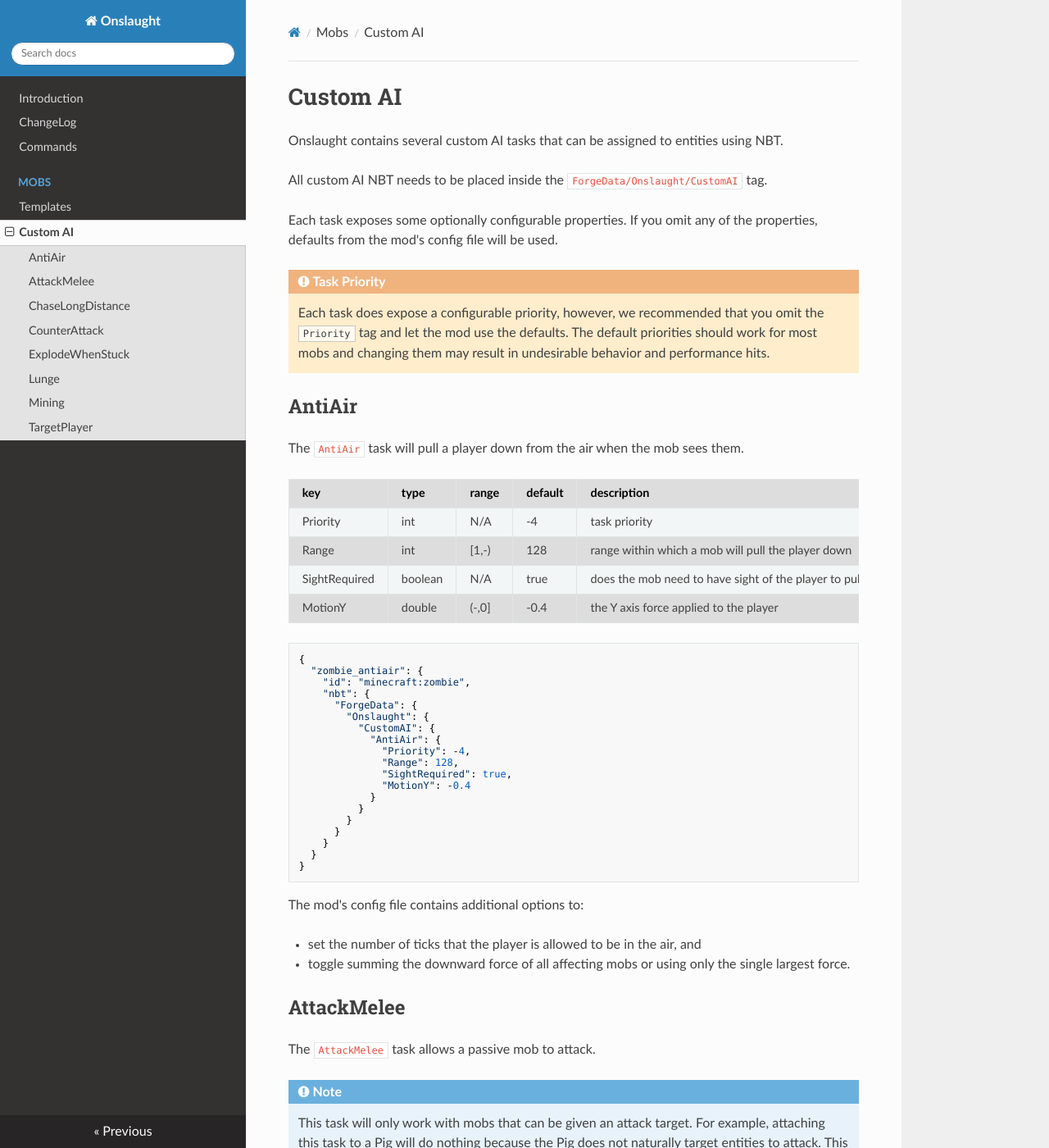
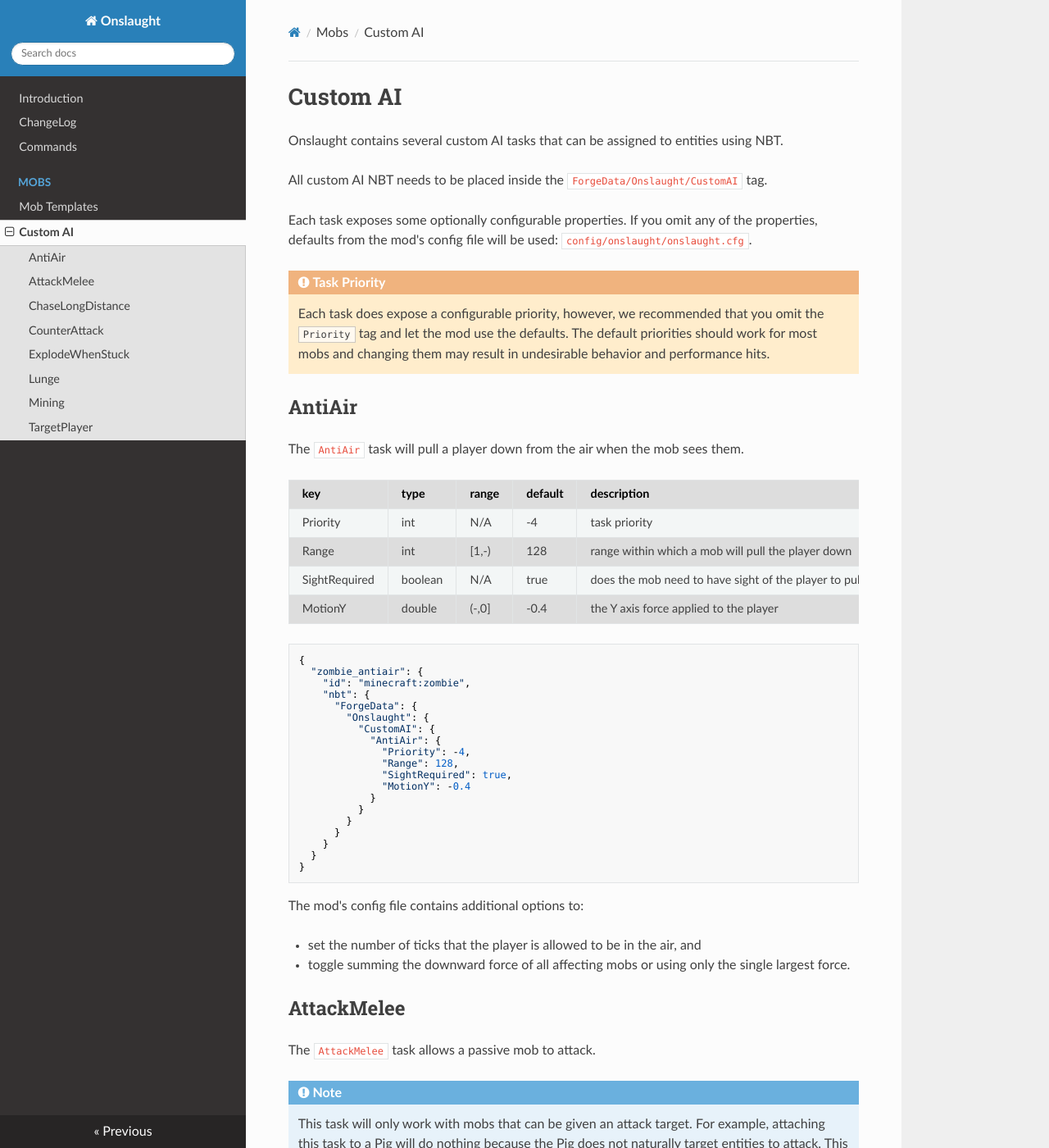
Before and after one commit to Rebirth-of-the-Night/onslaught, an MkDocs documentation site: the page built from docs/mob/customai.md, in a window 1280 px wide and 1400 px high. Shown: the whole window at 82% size. Built offline with MkDocs 1.6.1, drawn with Linux system fonts in a browser that asks for light colours; nearby versions of some CDN libraries; some of the changed text lies outside the part shown.

Commit message:
Update docs

````diff
--- a/docs/custom.css
+++ b/docs/custom.css
@@ -7,3 +7,7 @@ td {
     padding: 8px;
     background-color: #eeeeee;
 }
+
+th {
+    padding: 8px;
+}
--- a/docs/mob/customai.md
+++ b/docs/mob/customai.md
@@ -4,7 +4,7 @@ Onslaught contains several custom AI tasks that can be assigned to entities usin
 
 All custom AI NBT needs to be placed inside the `ForgeData/Onslaught/CustomAI` tag.
 
-Each task exposes some optionally configurable properties. If you omit any of the properties, defaults from the mod's config file will be used.
+Each task exposes some optionally configurable properties. If you omit any of the properties, defaults from the mod's config file will be used: `config/onslaught/onslaught.cfg`.
 
 !!! warning "Task Priority"
     Each task does expose a configurable priority, however, we recommended that you omit the `Priority` tag and let the mod use the defaults. The default priorities should work for most mobs and changing them may result in undesirable behavior and performance hits.
@@ -127,7 +127,7 @@ RangeMin      | double  | [0,max) | 2    | minimum range required to counteratta
 RangeMax      | double  | (min,-) | 4    | maximum range required to counterattack
 
 !!! note
-    The `Chance` parameter will not prevent the task from executing, but it may delay or vary the timing of its execution.
+    The `Chance` parameter will not prevent the task from executing, but it may delay or vary the timing of its execution. Think of it as more of a random delay than a chance to occur. Each tick after the mob is attacked, the logic rolls against the chance parameter to determine if the counter fires.
 
 ```js
 {
--- a/mkdocs.yml
+++ b/mkdocs.yml
@@ -5,7 +5,7 @@ nav:
   - ChangeLog: changelog.md
   - Commands: commands.md
   - Mobs:
-      - Templates: mob/template.md
+      - Mob Templates: mob/template.md
       - Custom AI: mob/customai.md
 
 theme:
````
Also changed, not shown: other parts of docs/mob/customai.md (+1 -1 lines).
